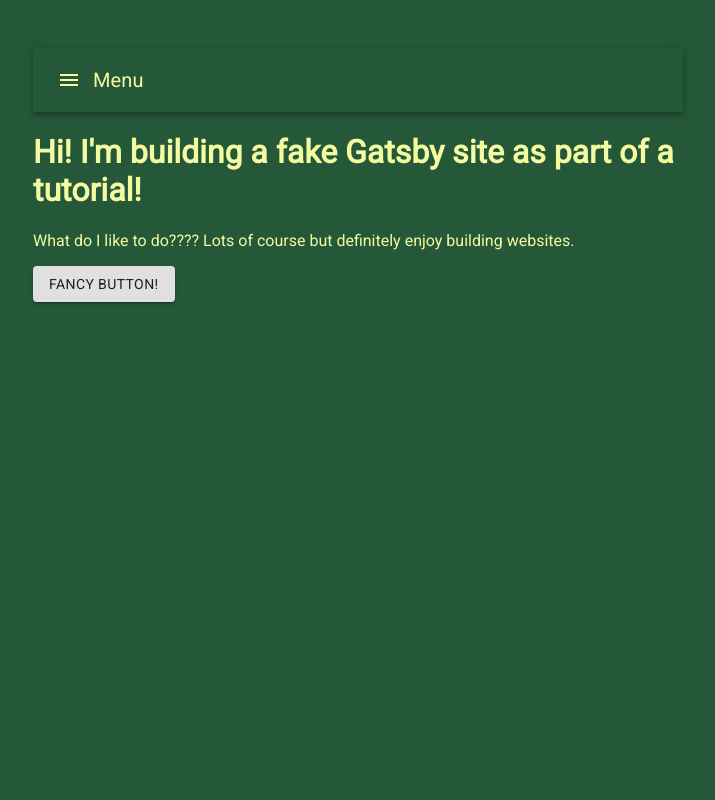
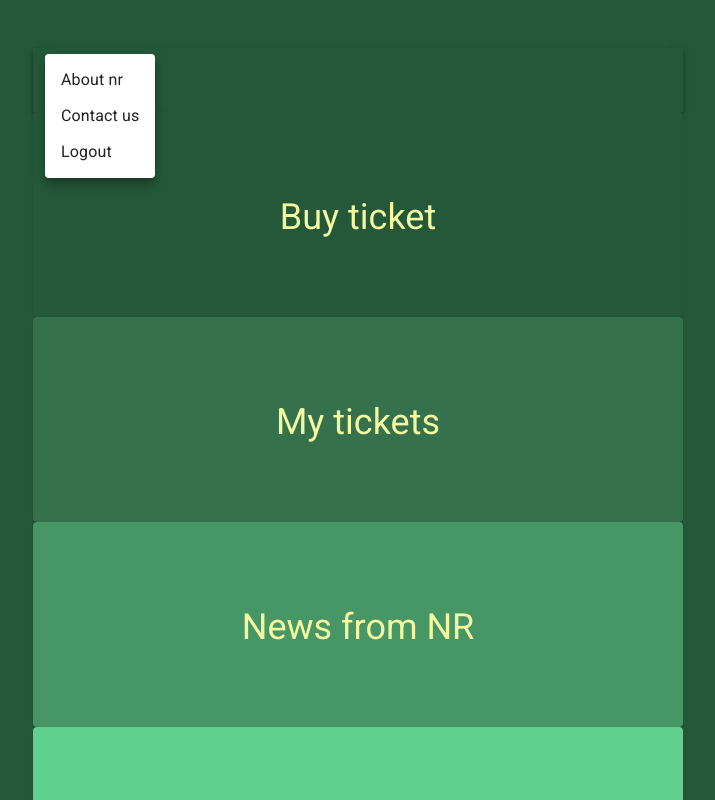
Before and after one commit to IStolen/nrtickets, a Gatsby site: page / in a window 1280 px wide. Both pictures are taken after a click on the button "menu". Shown: the top 800 px of the page, without its empty margins (282-997 px from the left). Built offline with nearby package versions, Linux system fonts and the light colour scheme; Gatsby itself is replaced by a stand-in of ours.

Commit message:
added grid on landingpage

```diff
--- a/src/components/container.js
+++ /dev/null
@@ -1,6 +0,0 @@
-import React from "react"
-import containerStyles from "./container.module.css"
-
-export default function Container({ children }) {
-  return <div className={containerStyles.container}>{children}</div>
-}
--- a/src/components/container.module.css
+++ /dev/null
@@ -1,4 +0,0 @@
-.container {
-    margin: 3rem auto;
-    max-width: 600px;
-  }
--- /dev/null
+++ b/src/components/grid.js
@@ -0,0 +1,62 @@
+import React from 'react';
+import Paper from '@material-ui/core/Paper';
+import Grid from '@material-ui/core/Grid';
+
+export default function CenteredGrid() {
+
+  const styles = {
+    height: '100vh',
+    textAlign: "center",
+  };
+  const section1 = {
+    height: '25vh',
+    backgroundColor: "#255839",
+    paddingTop: 5,
+    display: 'flex',
+    alignItems: 'center',
+    justifyContent: 'center',
+  };
+  const section2 = {
+    height: '25vh',
+    backgroundColor: "#36714D",
+    paddingTop: 5,
+    display: 'flex',
+    alignItems: 'center',
+    justifyContent: 'center',
+  };
+  const section3 = {
+    height: '25vh',
+    paddingTop: 5,
+    backgroundColor: "#479666",
+    display: 'flex',
+    alignItems: 'center',
+    justifyContent: 'center',
+  };
+  const section4 = {
+    height: '25vh',
+    paddingTop: 5,
+    backgroundColor: "#61D08E",
+    display: 'flex',
+    alignItems: 'center',
+    justifyContent: 'center',
+  };
+
+  return (
+    <div style={styles}>
+      <Grid container >
+        <Grid item xs={12} >
+          <Paper style={section1}><p>Buy ticket</p></Paper>
+        </Grid>
+        <Grid item xs={12}>
+        <Paper style={section2} ><p>My tickets</p></Paper>
+        </Grid>
+        <Grid item xs={12}>
+        <Paper style={section3} ><p>News from NR </p></Paper>
+        </Grid>
+        <Grid item xs={12}>
+        <Paper style={section4} ><p>Holiday offers</p></Paper>
+        </Grid>
+      </Grid>
+    </div>
+  );
+}
--- a/src/components/header.js
+++ b/src/components/header.js
@@ -4,16 +4,40 @@ import Toolbar from '@material-ui/core/Toolbar';
 import Typography from '@material-ui/core/Typography';
 import IconButton from '@material-ui/core/IconButton';
 import MenuIcon from '@material-ui/icons/Menu';
+import Menu from '@material-ui/core/Menu';
+import MenuItem from '@material-ui/core/MenuItem';
+import { Link } from 'gatsby'
 
 export default function ButtonAppBar() {
+  const [anchorEl, setAnchorEl] = React.useState(null);
+
+  const handleClick = (event) => {
+    setAnchorEl(event.currentTarget);
+  };
+
+  const handleClose = () => {
+    setAnchorEl(null);
+  };
+
 
   return (
     <div >
       <AppBar position="static" color="primary">
         <Toolbar>
-          <IconButton edge="start"  color="secondary" aria-label="menu" >
+          <IconButton edge="start"  color="secondary" aria-label="menu" aria-controls="simple-menu" aria-haspopup="true" onClick={handleClick}>
             <MenuIcon />
           </IconButton>
+          <Menu
+            id="simple-menu"
+            anchorEl={anchorEl}
+            keepMounted
+            open={Boolean(anchorEl)}
+            onClose={handleClose}
+          >
+            <MenuItem onClick={handleClose} component={Link} to='/about'>About nr</MenuItem>
+            <MenuItem onClick={handleClose} component={Link} to='/contact'>Contact us</MenuItem>
+            <MenuItem onClick={handleClose}>Logout</MenuItem>
+          </Menu>
           <Typography variant="h6" >
             Menu
           </Typography>
--- a/src/pages/index.js
+++ b/src/pages/index.js
@@ -1,17 +1,13 @@
 import React from "react"
 import Layout from "../components/layout"
 import Button from "@material-ui/core/Button"
+import CenteredGrid from "../components/grid"
 
 
 export default function Home() {
   return (
     <Layout>
-      <h1>Hi! I'm building a fake Gatsby site as part of a tutorial!</h1>
-      <p>
-        What do I like to do???? Lots of course but definitely enjoy building
-        websites.
-      </p>
-      <Button variant="contained">Fancy button!</Button>
+      <CenteredGrid></CenteredGrid>
     </Layout>
   );
 }
--- a/src/styles/global.css
+++ b/src/styles/global.css
@@ -2,7 +2,15 @@ html {
     background-color: #255839;
   }
 
-h1, h2, h3, h4, h5, h6, p {
-color: #F3FAA0;
-font-family: "Roboto";
+body {
+  font-family: 'Roboto';
 }
+
+h1, h2, h3, h4, h5, h6 {
+  color: #F3FAA0;
+}
+
+p {
+  color: #F3FAA0;
+  font-size: 36px;
+}
```
Also changed, not shown: src/pages/about-css-modules.js (deleted, +0 -11 lines).
